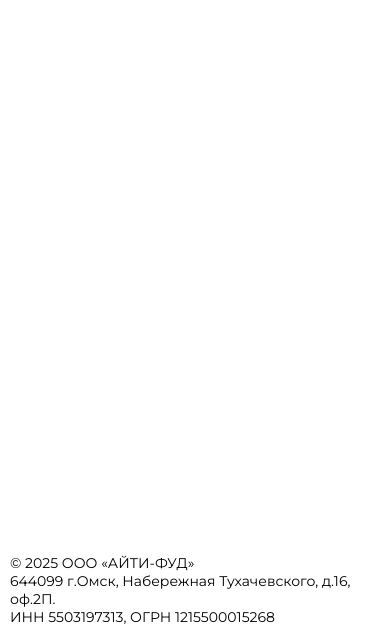
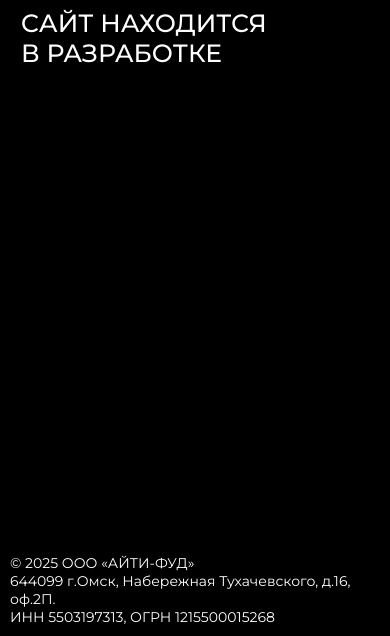
Before and after one commit to Gleb-Shalygin/imba-pizza-block, a plain HTML site: page index.html in a window 390 px wide. Shown: the part 208-844 px from the top of the page. Drawn offline with Linux system fonts and the light colour scheme.

Commit message:
да нее...

```diff
--- a/index.html
+++ b/index.html
@@ -10,7 +10,7 @@
     <link href="https://fonts.googleapis.com/css2?family=Montserrat:ital,wght@0,100..900;1,100..900&display=swap" rel="stylesheet">
 </head>
 <body>
-<!--    <div class="imba-pizza__main">-->
+    <div class="imba-pizza__main">
 <!--        <img class="imba-pizza__pizza" src="pizza.png" alt="">-->
 <!--        <img class="imba-pizza__cheese" src="cheese.png" alt="">-->
 <!--        <div class="imba-pizza__left-info">-->
@@ -38,7 +38,7 @@
 <!--        </div>-->
 <!--&lt;!&ndash;        <div class="imba-pizza__gradient"></div>&ndash;&gt;-->
 <!--        <div class="imba-pizza__bg"></div>-->
-<!--    </div>-->
+    </div>
 </body>
 <style>
     body, html {
@@ -164,8 +164,7 @@
             display: flex;
             flex-direction: column;
             height: 100vh;
-            /*position: static;*/
-            /*height: 100vh;*/
+            position: static;
         }
     }
     .imba-pizza__pizza {
@@ -295,7 +294,7 @@
         @media (max-width: 960px) {
             white-space: normal;
             bottom: 0;
-            color: black;
+            color: white;
             flex-direction: column;
             gap: 0;
             margin: 0 0 10px 10px;
```
